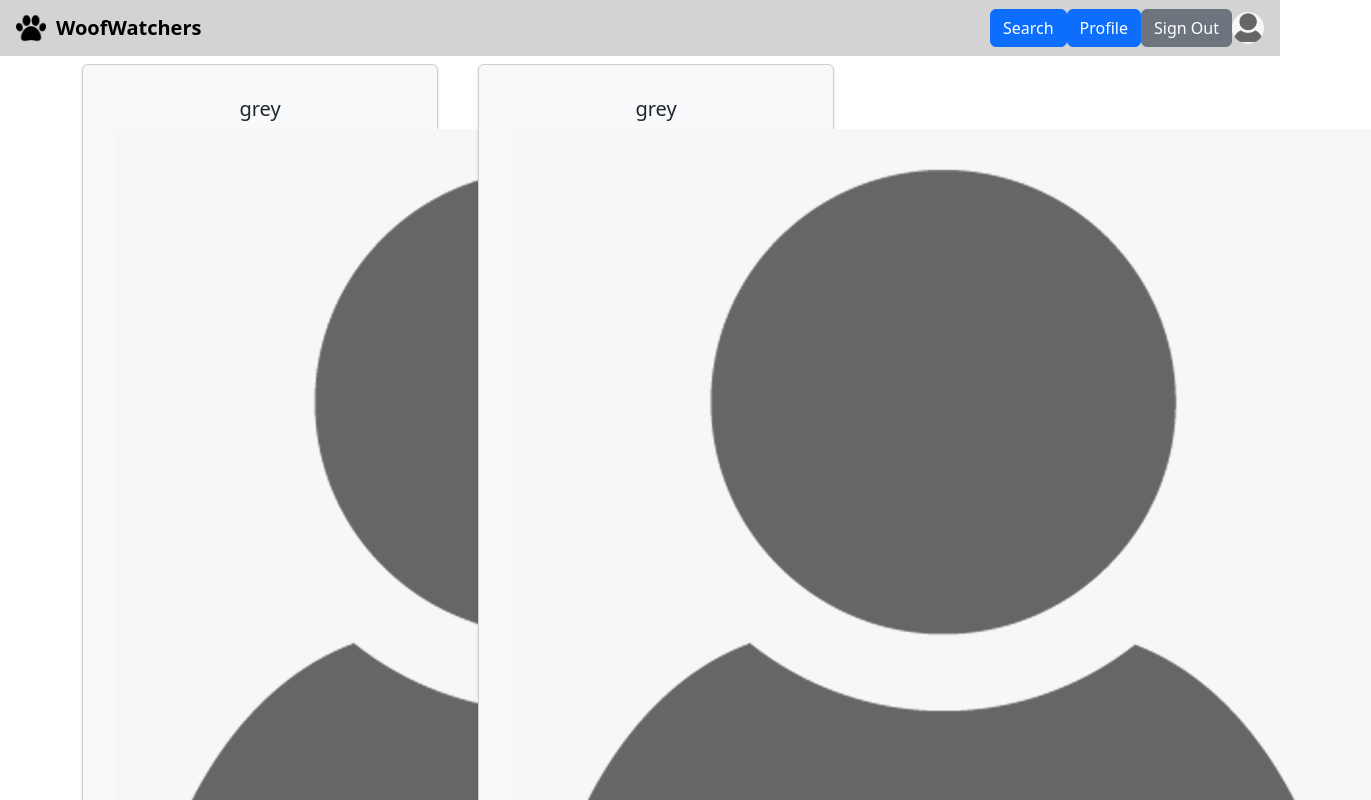
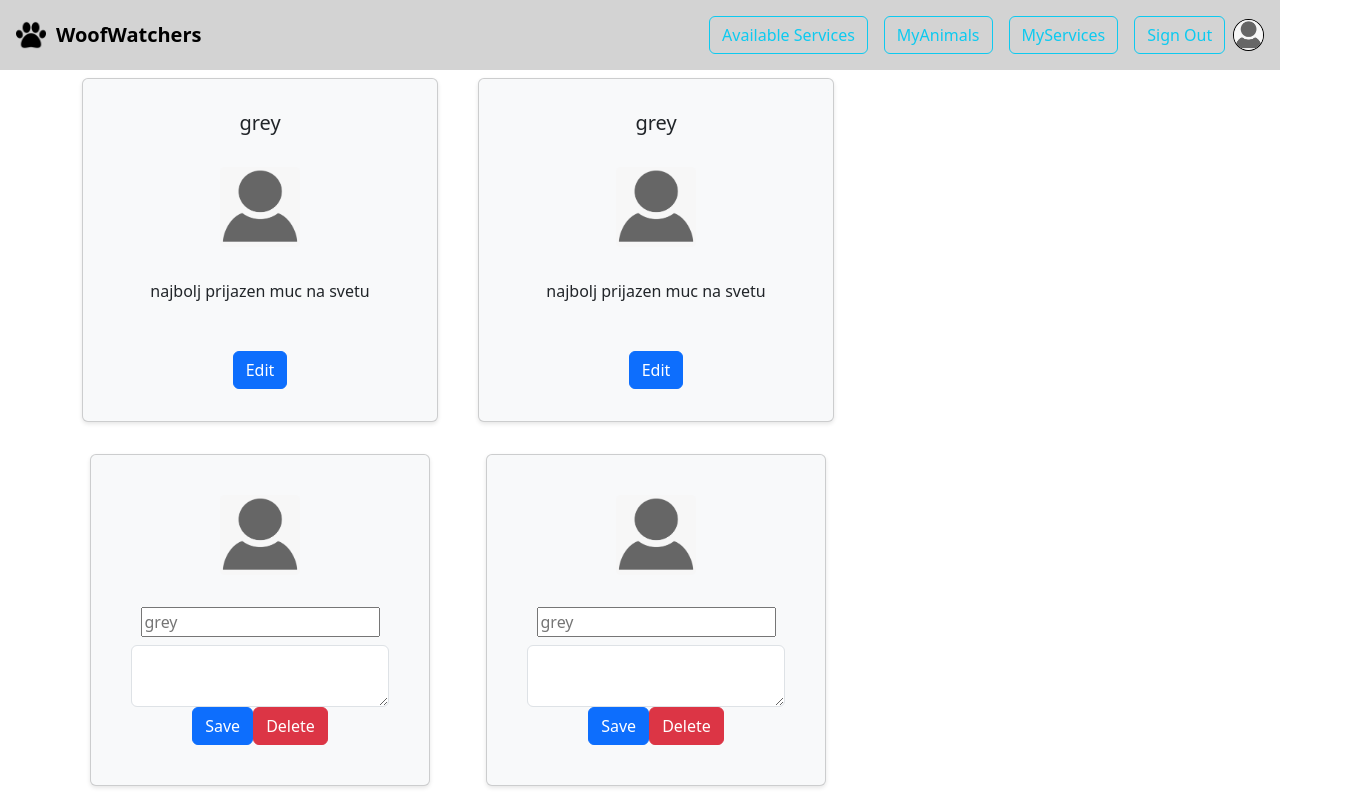
Before and after one commit to UNovak/WoofWatchers, a React (Create React App) app: page /owner in a window 1280 px wide. Shown: the top 800 px of the page, 1371 px wide, since content can reach past the window. Built offline with nearby package versions, Linux system fonts and the light colour scheme; no server answers.

Commit message:
Fixed Image sizing, navbar rerendering

```diff
--- a/src/App.js
+++ b/src/App.js
@@ -37,6 +37,10 @@ const App = () => {
 
   const [loginStatus, setLogin] = useState(true)
 
+  const handleStatus = (loginStatus) => {
+    setLogin(!loginStatus)
+  }
+
   const handleUser = newUser => {
     setUser({ ...user, ...newUser })
   }
@@ -44,7 +48,7 @@ const App = () => {
   return (
     <div className='App'>
       <header className='App-header'>
-        <Navbar loginStatus={loginStatus} onToggle={handleToggle} mode={mode} />
+        <Navbar loginStatus={loginStatus} onLoginChange={handleStatus} />
         <Routes>
           <Route path='/' element={<Login loginStatus={loginStatus} />} />
           <Route
--- a/src/components/components.css
+++ b/src/components/components.css
@@ -41,16 +41,26 @@
 }
 
 .avatar-navbar {
-  width: 4vh;
+  width: vh;
   height: 4vh;
   border-radius: 50%;
   margin: 0;
   padding: 0;
+  border: solid 1px black;
 }
 
 .avatar-profile {
   width: 10vh;
   height: 10vh;
   border-radius: 50%;
-  margin-top: 3vh
+  margin-top: 3vh;
+  margin-bottom: 1vh;
+  border: solid 1px black;
 }
+
+.avatar-normal {
+      width: 10vh;
+      height: 10vh;
+      border-radius: 5px;
+      margin-top: 3vh
+}
--- a/src/components/form.jsx
+++ b/src/components/form.jsx
@@ -25,7 +25,7 @@ function Form({ isDisabled, onSave, userData, onToggle, mode }) {
         <form onSubmit={handleSubmit}>
           <div className='form-group'>
             <label htmlFor='email' className='form-control-sm'>
-              Email address
+              email address
             </label>
             <input
               type='email'
@@ -39,7 +39,7 @@ function Form({ isDisabled, onSave, userData, onToggle, mode }) {
 
           <div className='form-group'>
             <label htmlFor='name' className='form-control-sm'>
-              name
+              first name
             </label>
             <input
               type='text'
@@ -67,7 +67,7 @@ function Form({ isDisabled, onSave, userData, onToggle, mode }) {
 
           <div className='form-group'>
             <label htmlFor='name' className='form-control-sm'>
-              Address
+              address
             </label>
             <input
               type='text'
@@ -87,9 +87,6 @@ function Form({ isDisabled, onSave, userData, onToggle, mode }) {
           </div>
 
           <div className='form-group container mt-3'>
-            <label name='toggle' className='form-control-sm'>
-              this can be changed later
-            </label>
             <div className='ml-2 mr-2'>
               <ModeToggle onToggle={onToggle} mode={mode} />
             </div>
--- a/src/components/navbar.jsx
+++ b/src/components/navbar.jsx
@@ -5,15 +5,19 @@ import logo from '../images/logo.png'
 import Avatar from './avatar'
 import './components.css'
 
-const Navbar = ({ src }) => {
+const Navbar = ({ src, loginStatus, onLoginChange }) => {
   const navigate = useNavigate()
 
   const signOut = async () => {
     const { error } = await supabase.auth.signOut()
     console.log('signed out')
+    onLoginChange(loginStatus)
+
     navigate('/')
   }
 
+  const getnavbar = () => {
+    if (loginStatus) {
       return (
         <nav className='navbar'>
           <div className='navbar-left'>
@@ -29,13 +33,18 @@ const Navbar = ({ src }) => {
             </a>
           </div>
           <div className='navbar-right'>
-        <Link to={'/search'} className='btn btn-primary mr-2'>
-          Search
+            <Link to={'/search'} className='btn btn-outline-info m-2'>
+              Available Services
             </Link>
-        <Link to={'/profile'} className='btn btn-primary mr-2'>
-          Profile
+            <Link to={'/owner'} className='btn btn-outline-info m-2'>
+              MyAnimals
             </Link>
-        <button className='btn btn-secondary mr-2' onClick={() => signOut()}>
+            <Link to={'/guardian'} className='btn btn-outline-info m-2'>
+              MyServices
+            </Link>
+            <button
+              className='btn btn-outline-info m-2'
+              onClick={() => signOut()}>
               Sign Out
             </button>
             <Link to={'/profile'} className='profile-avatar'>
@@ -44,6 +53,26 @@ const Navbar = ({ src }) => {
           </div>
         </nav>
       )
+    } else
+      return (
+        <nav className='navbar'>
+          <div className='navbar-left'>
+            <a className='navbar-brand' href='/'>
+              <img
+                src={logo}
+                width='30'
+                height='30'
+                className='d-inline-block align-top'
+                alt='Logo'
+              />
+              <span className='navbar-brand-text'>WoofWatchers</span>
+            </a>
+          </div>
+        </nav>
+      )
+  }
+
+  return <>{getnavbar()}</>
 }
 
 export default Navbar
```
Lines whose indentation alone changed are shown as unchanged.
